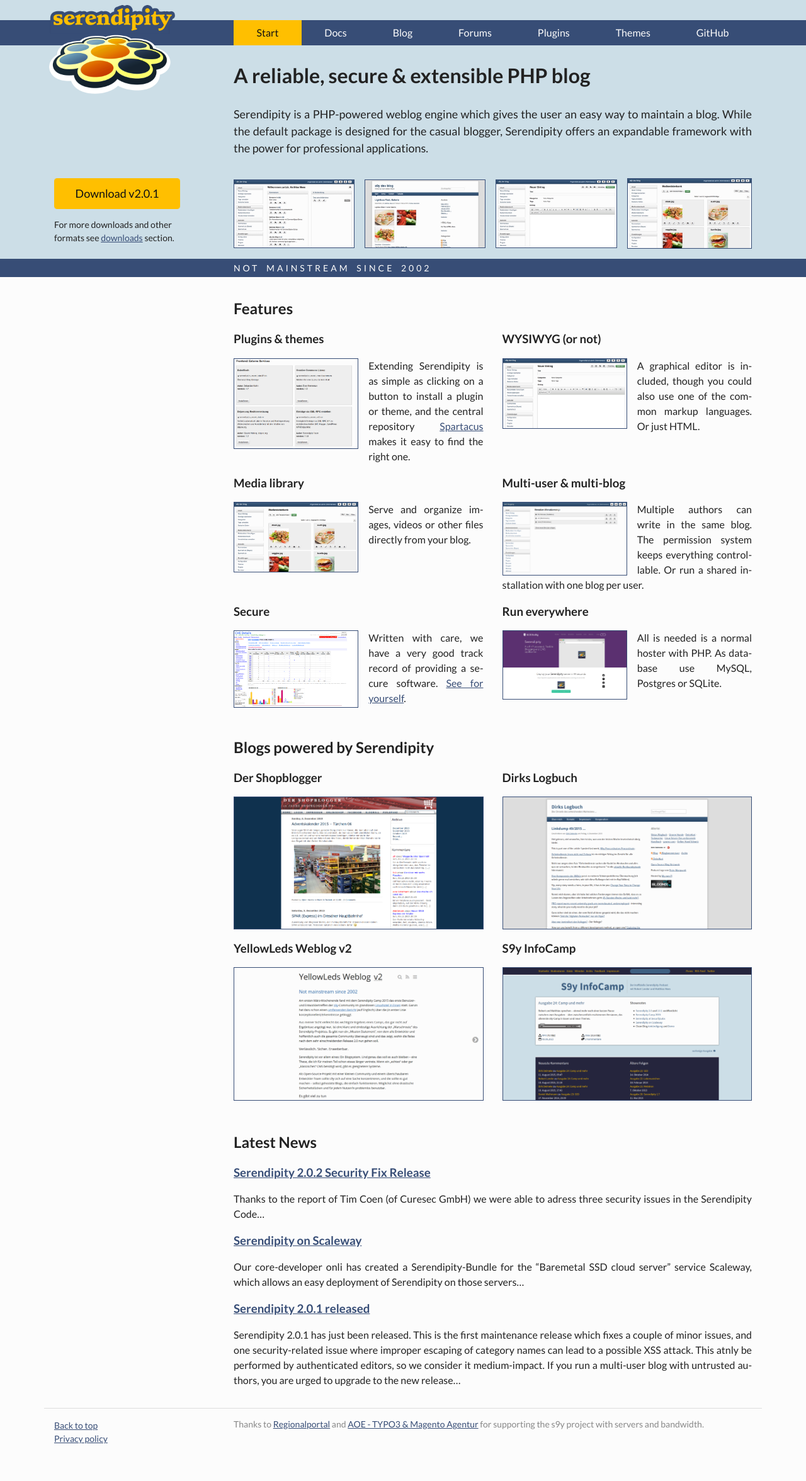
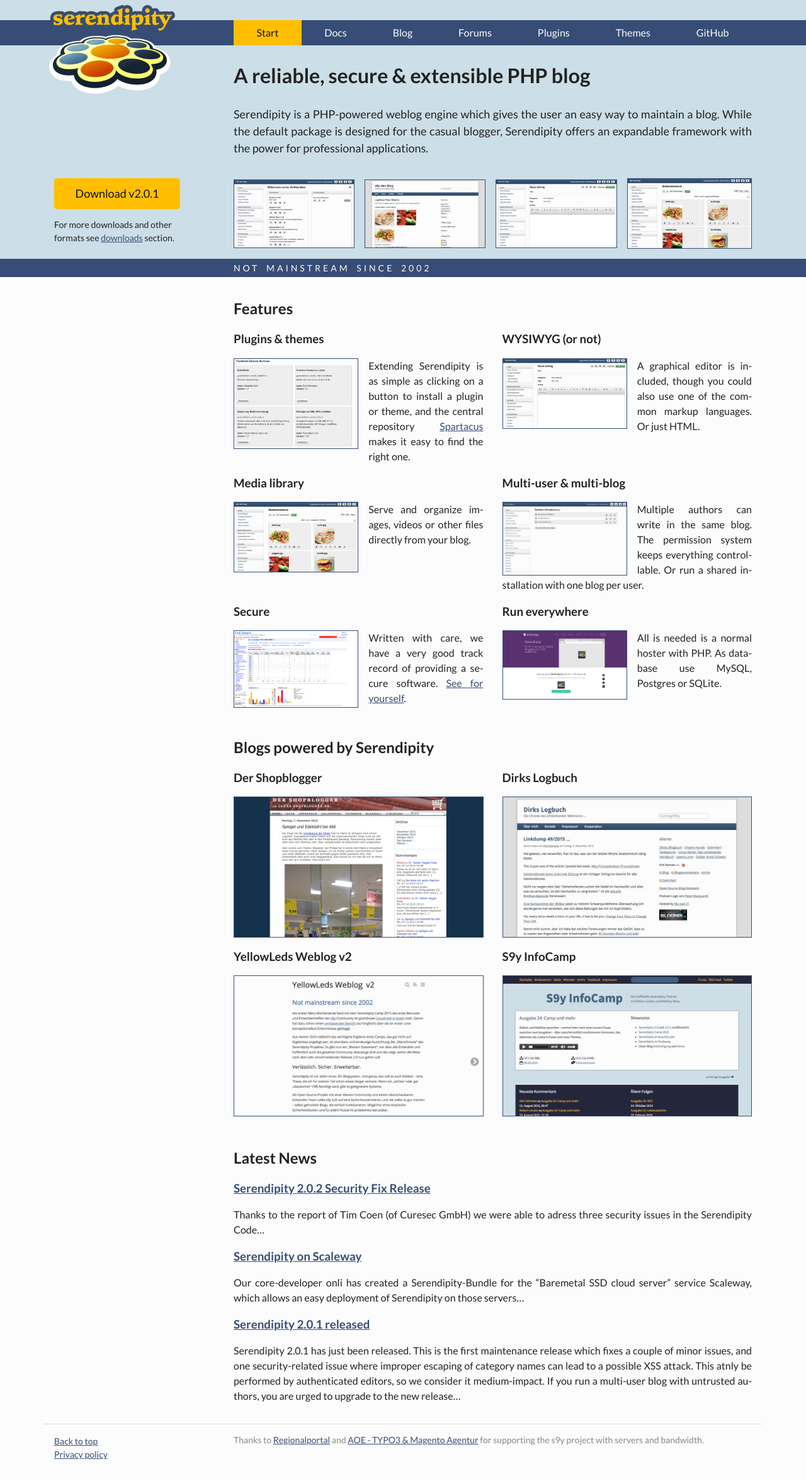
Before and after one commit to s9y/s9y.github.io, a Jekyll site: the page built from index.md, in a window 1280 px wide. Shown: the whole page at 63% size. Built offline with Jekyll 4.4.1, drawn with Linux system fonts in a browser that asks for light colours; nearby versions of some CDN libraries; before the commit the page ends 2327 px from its top, so only the background shows below that.

Commit message:
Replace blog screenshots w/ optimized images
- Use JPG instead of PNG (saves a ton)
- New format: 896x504 (maximum dimensions of the image x2 for
  high DPI screens)

```diff
--- a/index.md
+++ b/index.md
@@ -26,13 +26,13 @@ title: Serendipity -  A reliable, secure and extensible PHP blog
 ## Blogs powered by Serendipity
 
 * ### Der Shopblogger
-  [![Der Blog des Shopbloggers](/img/blogs/shopblogger.png)](http://www.shopblogger.de/blog/)
+  [![Der Blog des Shopbloggers](/img/blogs/shopblogger.jpg)](http://www.shopblogger.de/blog/)
 * ### Dirks Logbuch
-  [![Dirks Logbuck](/img/blogs/dirks_logbuch.png)](http://www.deimeke.net/dirk/blog/)
+  [![Dirks Logbuck](/img/blogs/dirks_logbuch.jpg)](http://www.deimeke.net/dirk/blog/)
 * ### YellowLeds Weblog v2
-  [![YellowLeds Weblog](/img/blogs/yellowleds_weblog.png)](http://yellowled.de/)
+  [![YellowLeds Weblog](/img/blogs/yellowleds_weblog.jpg)](http://yellowled.de/)
 * ### S9y InfoCamp
-  [![S9y InfoCamp](/img/blogs/s9ycamp.png)](http://www.s9ycamp.info/)
+  [![S9y InfoCamp](/img/blogs/s9ycamp.jpg)](http://www.s9ycamp.info/)
 {:#blogs-list}
 </section>
 
```
Also changed, not shown: img/blogs/dirks_logbuch.jpg (added), img/blogs/dirks_logbuch.png (deleted), img/blogs/s9ycamp.jpg (added), img/blogs/s9ycamp.png (deleted), img/blogs/shopblogger.jpg (added), img/blogs/shopblogger.png (deleted), img/blogs/yellowleds_weblog.jpg (added), img/blogs/yellowleds_weblog.png (deleted).
